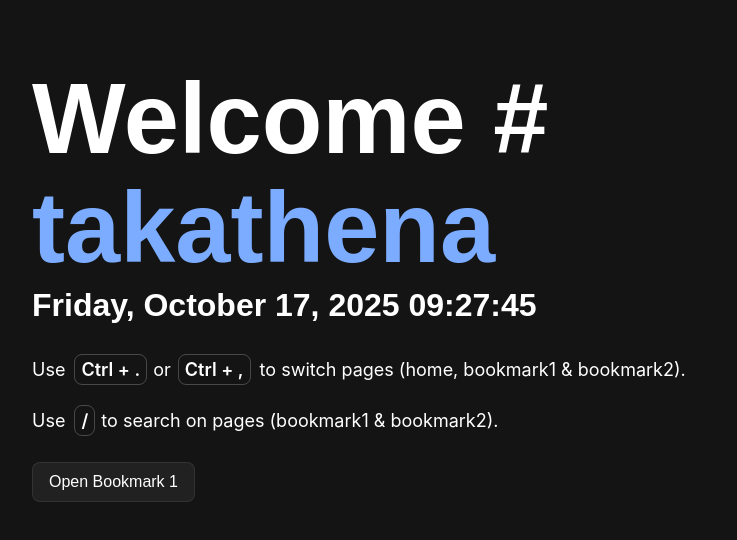
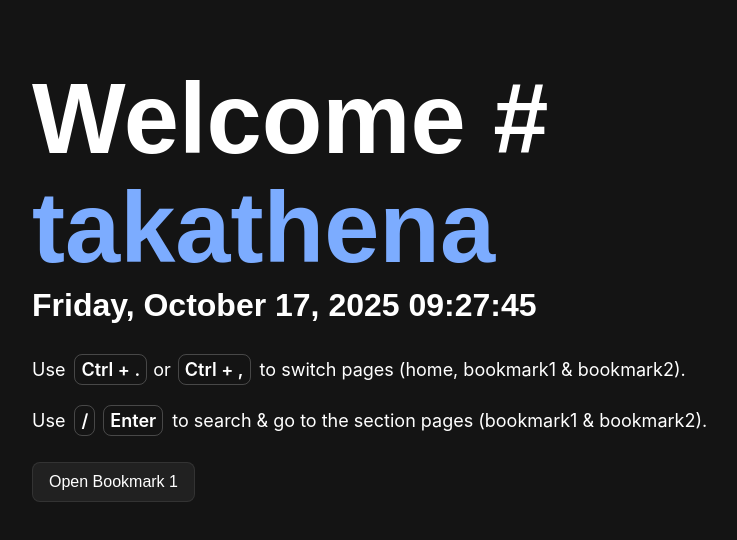
Before and after one commit to takathena/bookmark, a website: page index.html in a window 1280 px wide. Shown: the whole page, without its empty margins (172-909 px from the left). Drawn offline with Linux system fonts and the light colour scheme; a web font is replaced by a local one.

Commit message:
update togle

```diff
--- a/index.html
+++ b/index.html
@@ -12,7 +12,7 @@
     <h1>Welcome #<a class="username" href="https://instagram.com/pitravs"><br>takathena</a></h1>
     <div id="jakarta-clock">Loading!</div>
     <p class="instruction">Use <strong>Ctrl + .</strong> or <strong>Ctrl + ,</strong> to switch pages (home, bookmark1 &amp; bookmark2).</p>
-    <p class="instruction">Use <strong>/</strong> to search on pages (bookmark1 &amp; bookmark2).</p>
+    <p class="instruction">Use <strong>/</strong> <strong>Enter</strong> to search & go to the section pages (bookmark1 &amp; bookmark2).</p>
     <a href="pages/bookmark1.html" class="btn">Open Bookmark 1</a>
 
     <!-- Tempat jam Jakarta -->
```
Also changed, not shown: pages/bookmark2.html (+1 -1 lines).
